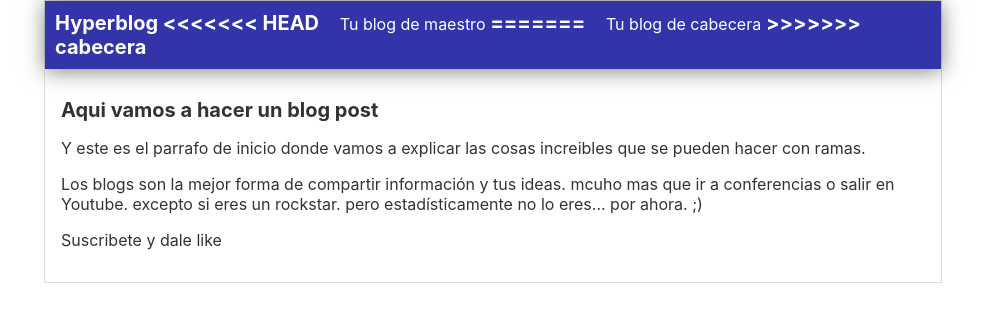
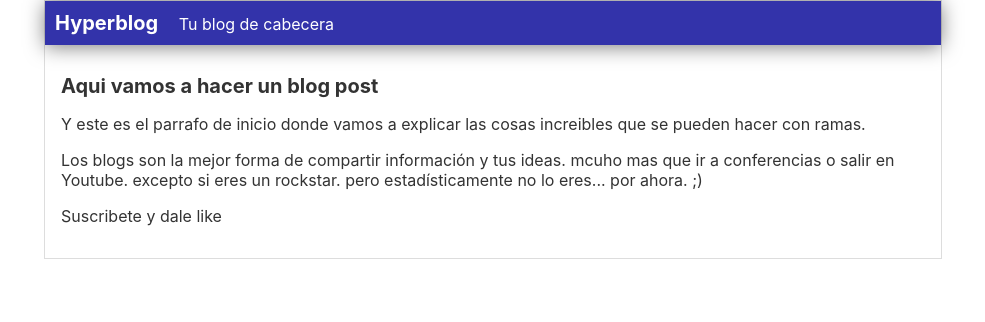
Before and after one commit to Gian168/hyperblog, a plain HTML site: page index.html in a window 1280 px wide. Shown: the whole page, without its empty margins (147-1132 px from the left). Drawn offline with Linux system fonts and the light colour scheme.

Commit message:
Segundo commit del arreglo

```diff
--- a/index.html
+++ b/index.html
@@ -9,11 +9,7 @@
         <div id="container">
             <div id="cabecera">
                 Hyperblog
-<<<<<<< HEAD
-                <span id="tagline">Tu blog de maestro</span>
-=======
                 <span id="tagline">Tu blog de cabecera</span>
->>>>>>> cabecera
             </div>
             <div id="post">
                 <h1>Aqui vamos a hacer un blog post</h1>
```
